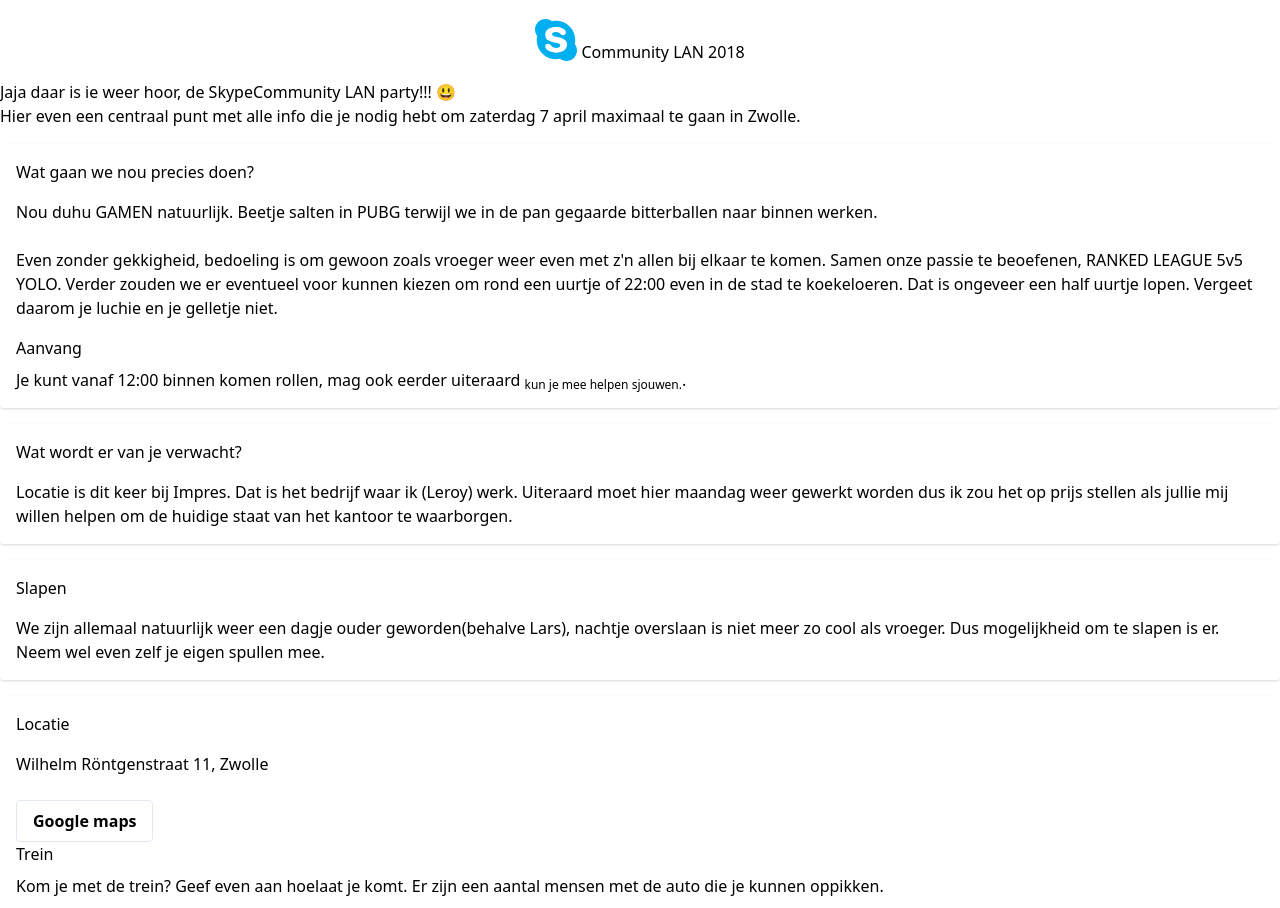
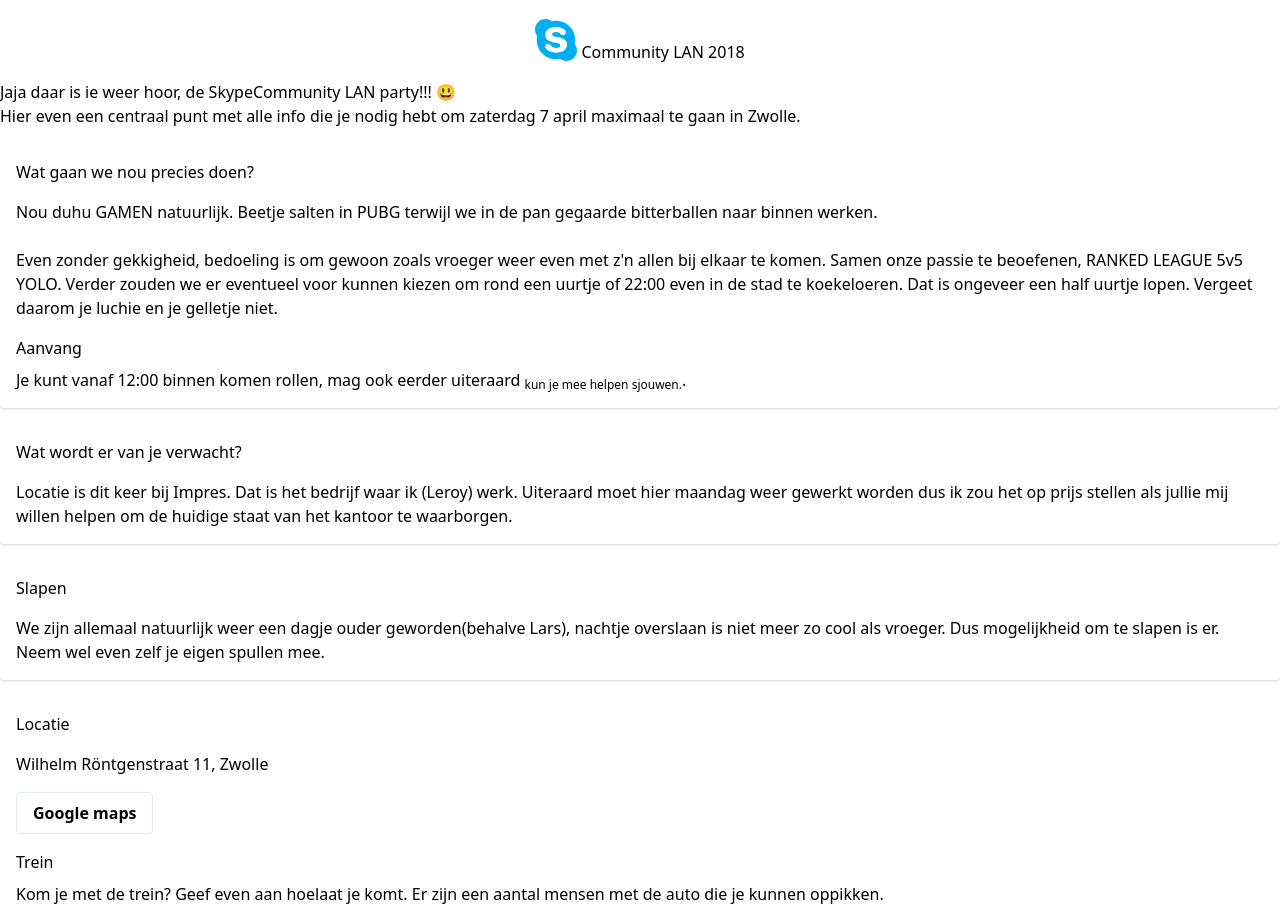
Before and after one commit to leroy/leroy.github.io, a plain HTML site: page lan/index.html in a window 1280 px wide. Shown: the top 908 px of the page. Drawn offline with nearby package versions, Linux system fonts and the light colour scheme; some packages are replaced by stand-ins of ours.

Commit message:
Fix spacing

```diff
--- a/lan/index.html
+++ b/lan/index.html
@@ -51,19 +51,15 @@
 		</section>
 		<section class="bg-white rounded shadow p-4 my-4">
 			<h2 class="text-grey-darkest mb-4">Locatie</h2>
-			<p>
+			<p class="mb-4">
 				Wilhelm Röntgenstraat 11, Zwolle
+			</p>
 
-				<br>
-				<br>
-				<div>
-					<a class="inline-block bg-transparent hover:bg-green text-green-dark font-semibold hover:text-white py-2 px-4 border border-green hover:border-transparent rounded no-underline"
+			<a class="mb-4 inline-block bg-transparent hover:bg-green text-green-dark font-semibold hover:text-white py-2 px-4 border border-green hover:border-transparent rounded no-underline"
 					    href="https://goo.gl/maps/3ii4Sw5r4Y22">
 						Google maps
 					</a>
-				</div>
 
-			</p>
 
 			<h3 class="text-grey-darkest mb-2">Trein</h3>
 			<p>
```
